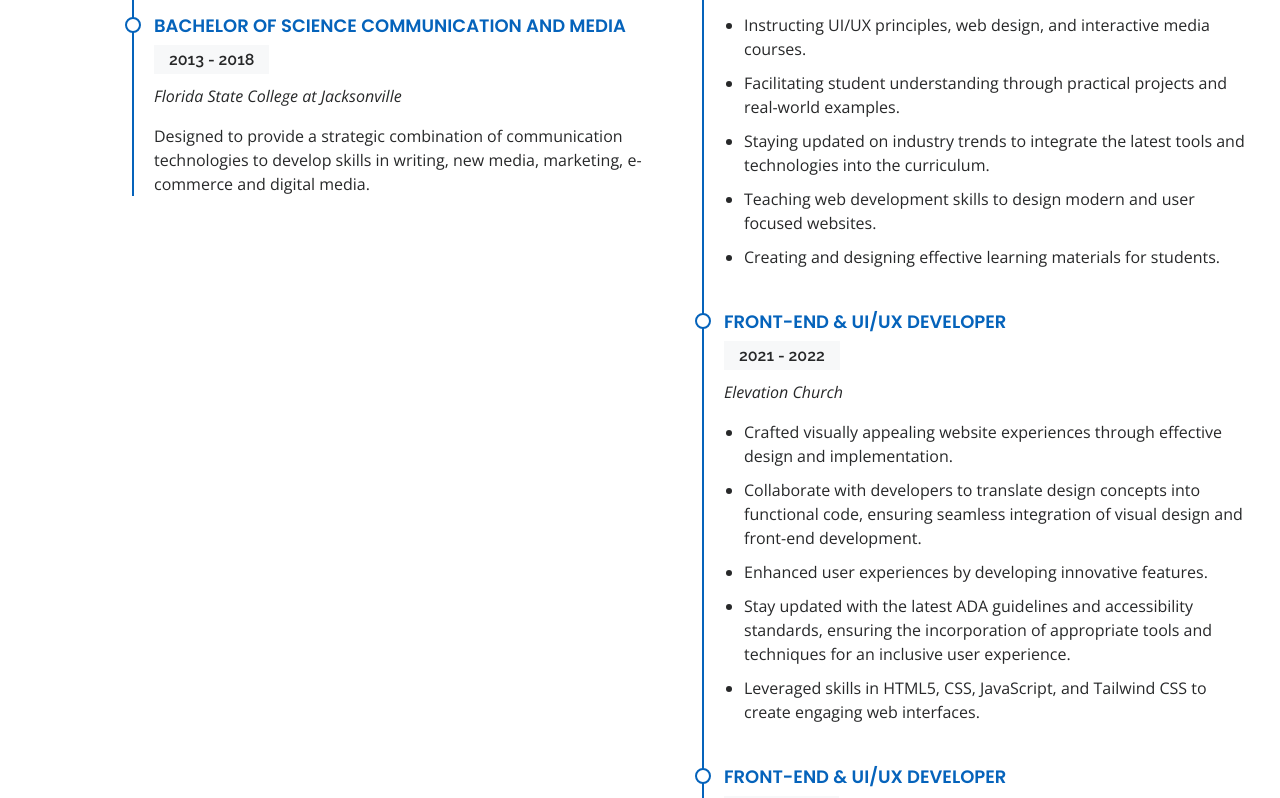
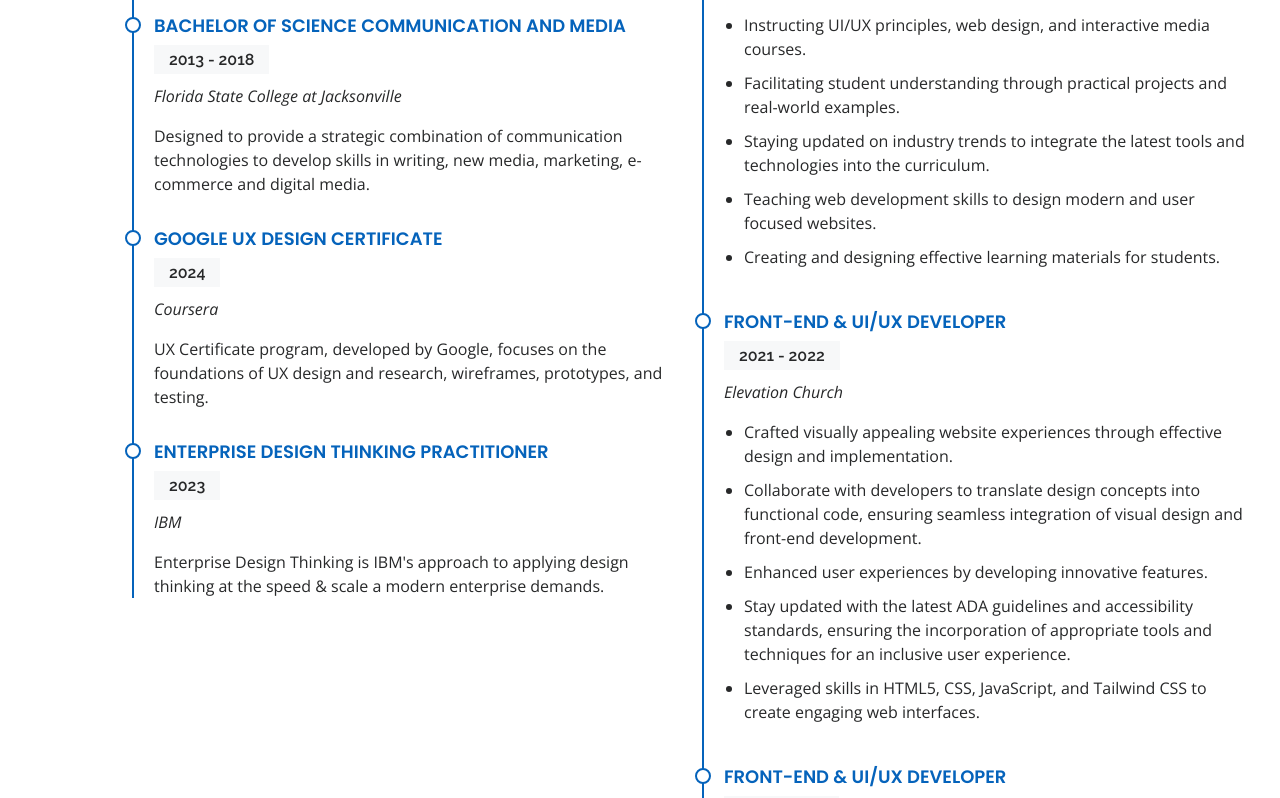
Before and after one commit to Sammy-Jean/Portfolio_2023, a plain HTML site: page index.html in a window 1280 px wide. Shown: the part 2300-3098 px from the top of the page. Drawn offline with nearby package versions, Linux system fonts and the light colour scheme.

Commit message:
updated education

```diff
--- a/index.html
+++ b/index.html
@@ -129,7 +129,7 @@
       <section id="skills" class="skills section-bg">
         <div class="container" data-aos="fade-up">
           <div class="section-title">
-            <h2>Skills</h2>
+            <h2>Key Competencies/h2>
 
           </div>
 
@@ -137,11 +137,11 @@
             <div class="col-lg-6">
               <ul>
                 <li>Web Design (HTML, CSS, JS)</li>
-
              <li>Wireframe Creation (Figma, Adobe XD)</li>
              <li>Design Thinking</li>
              <li>User Research</li>
-             <li>Visual Design</li>
+             <li>UI and UX
+              Design and Testing</li>
             </ul>
 
             </div>
@@ -213,8 +213,27 @@
                   Designed to provide a strategic combination of communication technologies to develop skills in writing, new media, marketing, e-commerce and digital media.
                 </p>
               </div>
+              <div class="resume-item">
+                <h4>Google UX
+                  Design
+                  Certificate</h4>
+                <h5>2024</h5>
+                <p><em>Coursera</em></p>
+                <p>
+                  UX Certificate program, developed by Google, focuses on the foundations of UX design and research, wireframes, prototypes, and testing.
+                </p>
+              </div>
+              <div class="resume-item">
+                <h4>Enterprise Design Thinking Practitioner</h4>
+                <h5>2023</h5>
+                <p><em>IBM</em></p>
+                <p>
+                  Enterprise Design Thinking is IBM's approach to applying design thinking at the speed & scale a modern enterprise demands.
+                </p>
+              </div>
             </div>
             <div class="col-lg-6">
+
               <h3 class="resume-title">Professional Experience</h3>
               <div class="resume-item">
                 <h4>User Interface Designer</h4>
```
